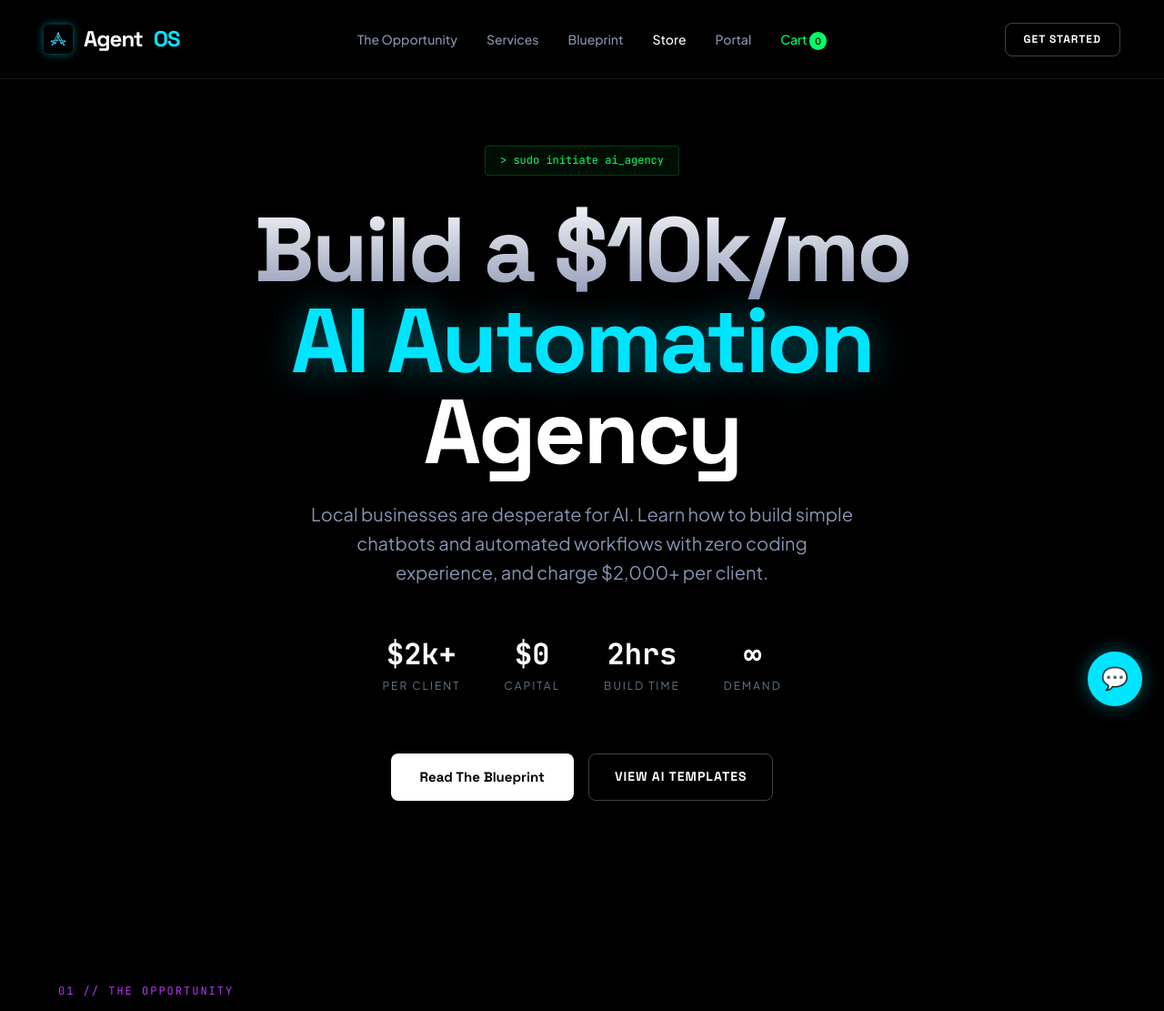
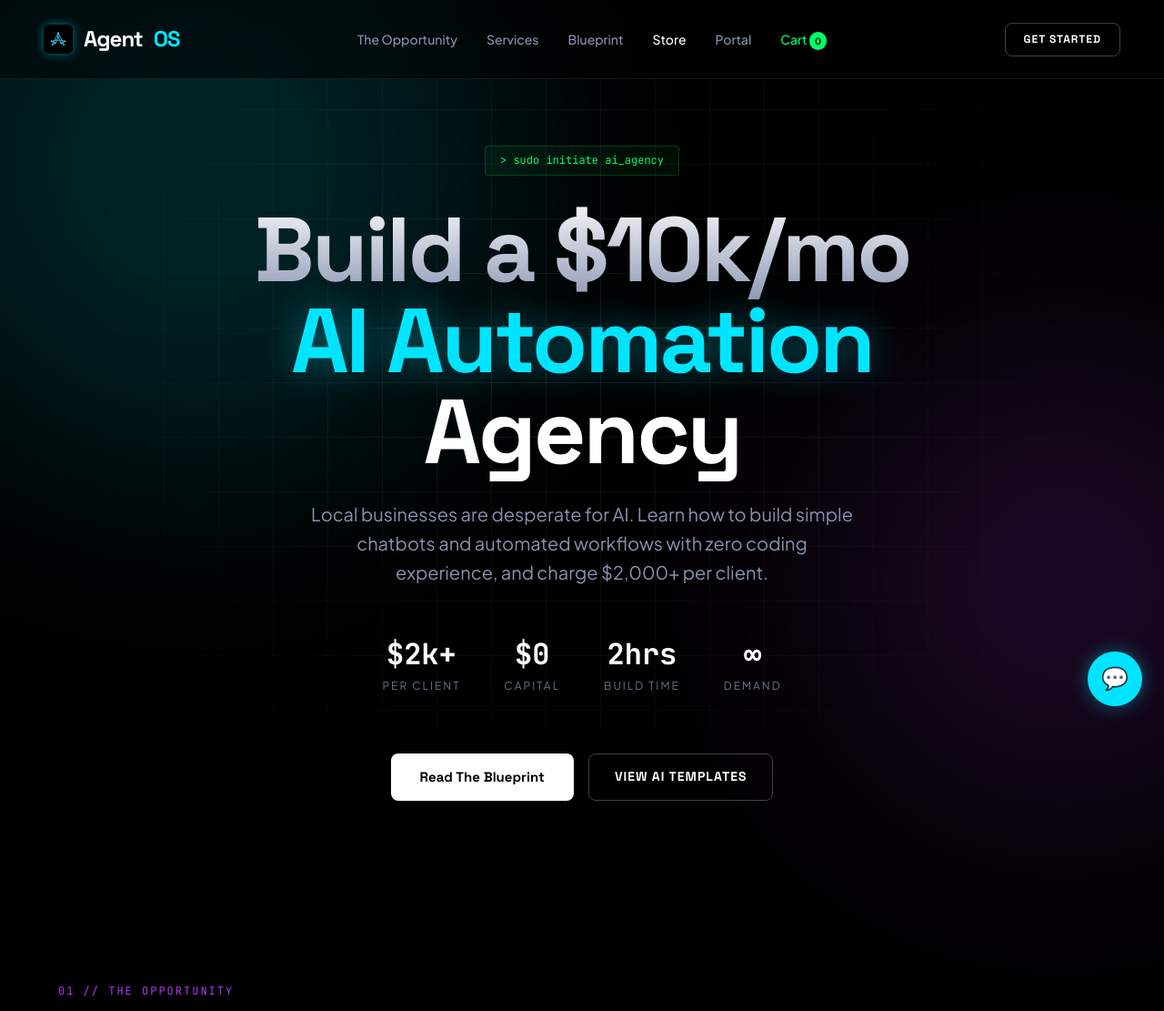
Before and after one commit to Amrit022/agentos-live, a Flask app: page / in a window 1280 px wide. Shown: the top 1111 px of the page at 91% size. Run offline with Flask 3, Linux system fonts and the light colour scheme.

Commit message:
Fixed mobile menu styling context bug and restored background colors

```diff
--- a/templates/index.html
+++ b/templates/index.html
@@ -116,7 +116,6 @@
     position: relative;
     left: 0;
     min-height: 100vh;
-    background-color: var(--bg-void);
   }
 
   #menu-overlay {
@@ -499,6 +498,10 @@
 </head>
 <body>
 
+<div class="grid-bg"></div>
+<div class="glow-orb orb-blue"></div>
+<div class="glow-orb orb-purple"></div>
+
 <!-- Mobile Side Navigation Drawer -->
 <div class="nav-links-mobile" id="navLinks">
   <div style="display: flex; justify-content: space-between; align-items: center; width: 100%; margin-bottom: 20px;">
@@ -527,9 +530,6 @@
 <div id="menu-overlay" onclick="closeNav()"></div>
 
 <div id="site-wrapper">
-  <div class="grid-bg"></div>
-  <div class="glow-orb orb-blue"></div>
-  <div class="glow-orb orb-purple"></div>
 
   <nav>
     <a href="#" class="nav-logo" style="display: flex; align-items: center; gap: 12px;">
```
